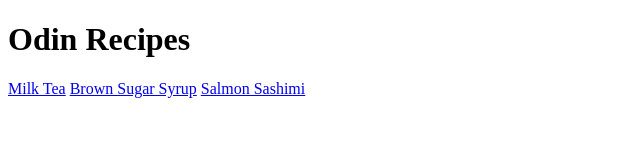
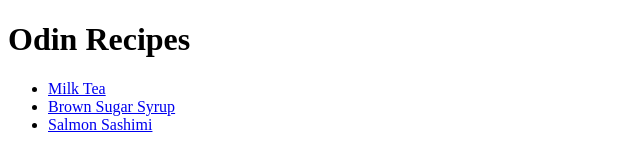
Before and after one commit to codaxxx/odin-recipes, a plain HTML site: page index.html in a window 1280 px wide. Shown: the whole page, without its empty margins (0-640 px from the left). Drawn offline with Linux system fonts and the light colour scheme.

Commit message:
Make recipe index into an unordered list

```diff
--- a/index.html
+++ b/index.html
@@ -7,8 +7,10 @@
 </head>
 <body>
     <h1>Odin Recipes</h1>
-    <a href="recipes/milk-tea.html" rel="noopener noreferrer">Milk Tea</a>
-    <a href="recipes/brown-sugar-syrup.html" rel="noopener noreferrer">Brown Sugar Syrup</a>
-    <a href="recipes/salmon-sashimi.html" rel="noopener noreferrer">Salmon Sashimi</a>
+        <ul>
+            <li><a href="recipes/milk-tea.html" rel="noopener noreferrer">Milk Tea</a></li>
+            <li><a href="recipes/brown-sugar-syrup.html" rel="noopener noreferrer">Brown Sugar Syrup</a></li>
+            <li><a href="recipes/salmon-sashimi.html" rel="noopener noreferrer">Salmon Sashimi</a></ul></li>
+        </ul>
 </body>
 </html>
```
